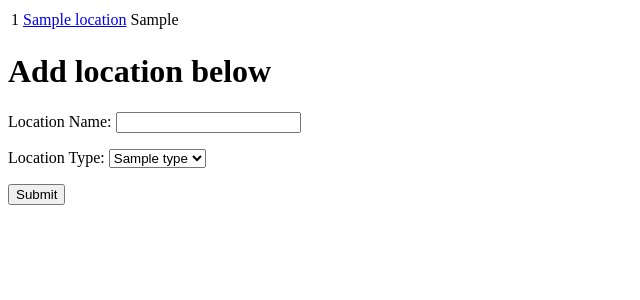
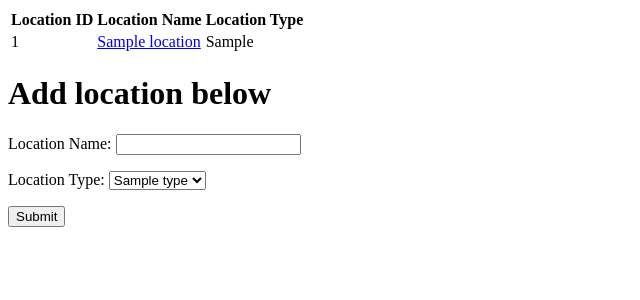
Before and after one commit to YemowtRonocCIT/FYP_website, a Flask app: template templates/locations_table.html in a window 1280 px wide. Shown: the top 300 px of the page, without its empty margins (0-640 px from the left). Run offline with Flask 2, Linux system fonts and the light colour scheme; the template is opened without the code that fills it: most values are stand-ins (such as "Sample title", 1, 10 or a date in 2020).

Commit message:
Add header to locations table

```diff
--- a/templates/locations_table.html
+++ b/templates/locations_table.html
@@ -6,6 +6,11 @@
     <body>
         {% if locations %}
             <table>
+                <thead>
+                    <th>Location ID</th>
+                    <th>Location Name</th>
+                    <th>Location Type</th>
+                </thead>
             {% for location in locations %}
                 <tr>
                     <td>{{ location.location_id }}</td>
```
